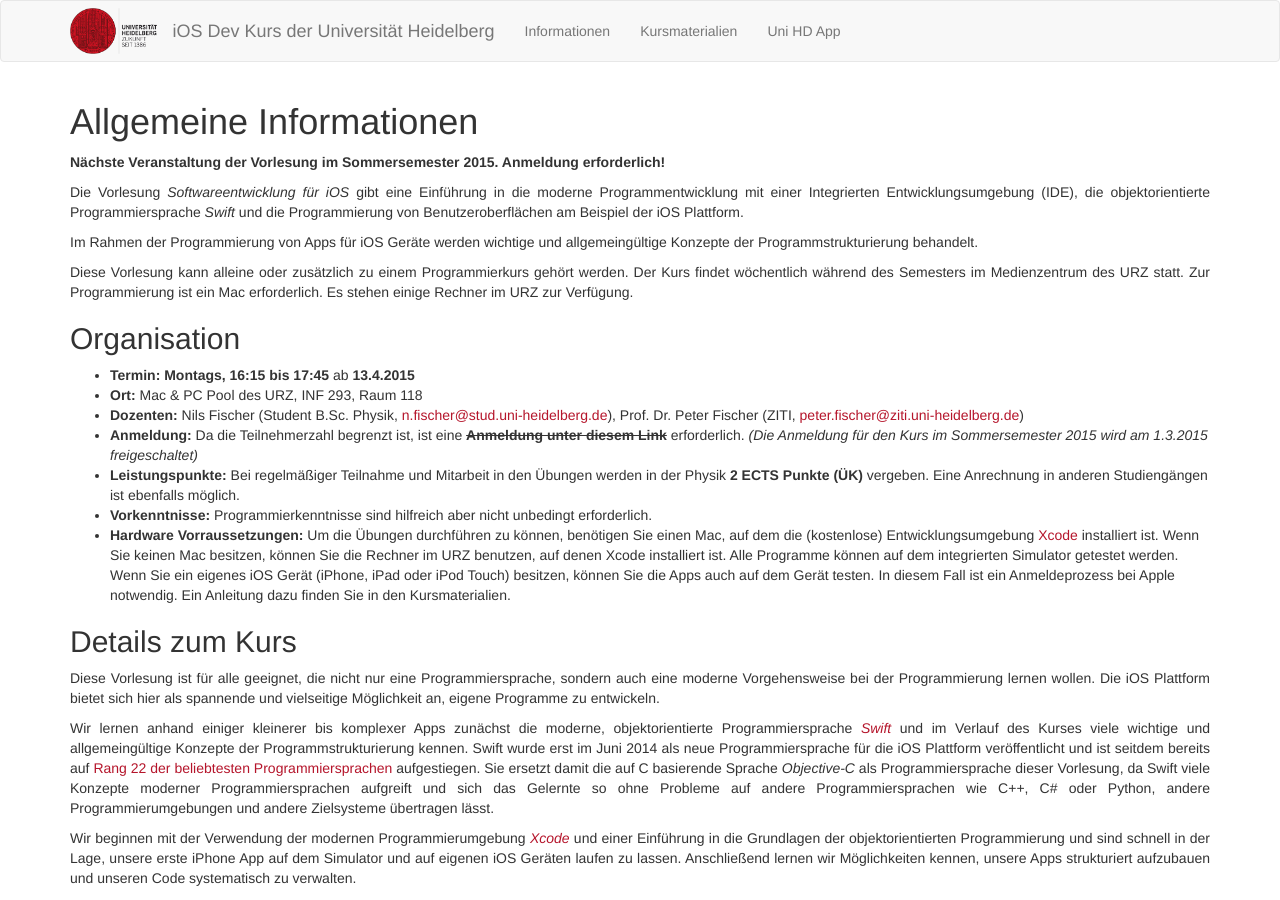
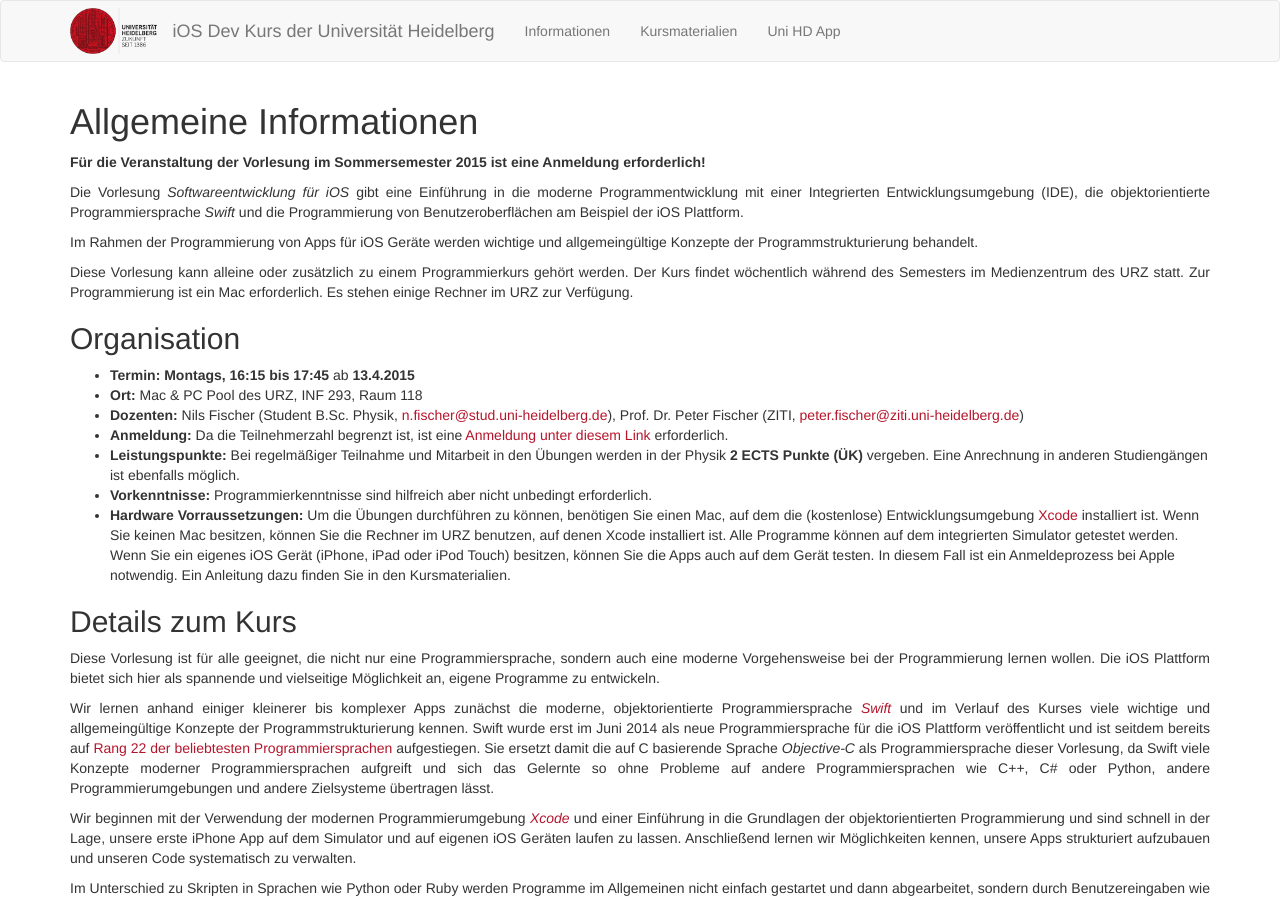
Before and after one commit to iOS-Dev-Kurs/iOS-Dev-Kurs.github.io, a Jekyll site: the page built from index.md, in a window 1280 px wide and 900 px high. Built offline with Jekyll 4.4.1, drawn with Linux system fonts in a browser that asks for light colours; Markdown is read by kramdown in place of the engine named in the settings.

Commit message:
added registration link

```diff
--- a/index.md
+++ b/index.md
@@ -3,7 +3,7 @@
 title: Allgemeine Informationen
 ---
 
-**Nächste Veranstaltung der Vorlesung im Sommersemester 2015. Anmeldung erforderlich!**
+**Für die Veranstaltung der Vorlesung im Sommersemester 2015 ist eine Anmeldung erforderlich!**
 
 Die Vorlesung *Softwareentwicklung für iOS* gibt eine Einführung in die moderne Programmentwicklung mit einer Integrierten Entwicklungsumgebung (IDE), die objektorientierte Programmiersprache *Swift* und die Programmierung von Benutzeroberflächen am Beispiel der iOS Plattform.
 
@@ -16,7 +16,7 @@
 - **Termin:** **Montags, 16:15 bis 17:45** ab **13.4.2015**
 - **Ort:** Mac & PC Pool des URZ, INF 293, Raum 118
 - **Dozenten:** Nils Fischer (Student B.Sc. Physik, [n.fischer@stud.uni-heidelberg.de](mailto:n.fischer@stud.uni-heidelberg.de)), Prof. Dr. Peter Fischer (ZITI, [peter.fischer@ziti.uni-heidelberg.de](mailto:peter.fischer@ziti.uni-heidelberg.de))
-- **Anmeldung:** Da die Teilnehmerzahl begrenzt ist, ist eine **<s>Anmeldung unter diesem Link</s>** erforderlich. *(Die Anmeldung für den Kurs im Sommersemester 2015 wird am 1.3.2015 freigeschaltet)*
+- **Anmeldung:** Da die Teilnehmerzahl begrenzt ist, ist eine [Anmeldung unter diesem Link](https://docs.google.com/forms/d/1EhWzohHaER7PS2q1NpeHV1K1ox3nNOrES2baF7f7kXs/viewform?usp=send_form) erforderlich.
 - **Leistungspunkte:** Bei regelmäßiger Teilnahme und Mitarbeit in den Übungen werden in der Physik **2 ECTS Punkte (ÜK)** vergeben. Eine Anrechnung in anderen Studiengängen ist ebenfalls möglich.
 - **Vorkenntnisse:** Programmierkenntnisse sind hilfreich aber nicht unbedingt erforderlich.
 - **Hardware Vorraussetzungen:**
```
